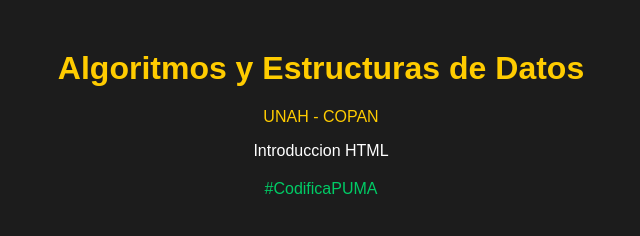
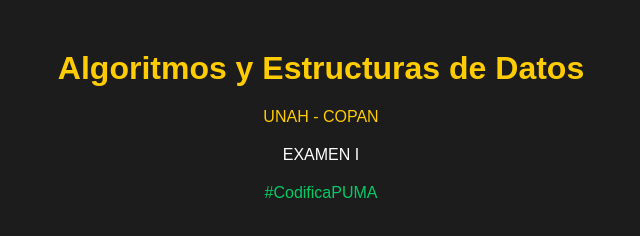
Before and after one commit to SamaelGarcia/examen-u1-pac3-2024, a plain HTML site: page Examen I/index.html in a window 1280 px wide. Shown: the full height of the page, 319-959 px from the left. Drawn offline with Linux system fonts and the light colour scheme.

Commit message:
Prueba de archivo

```diff
--- a/Examen I/index.html
+++ b/Examen I/index.html
@@ -10,14 +10,10 @@
     <div class="contenido">
         <h1>Algoritmos y Estructuras de Datos</h1>
         <a href="http://unah.edu.hn/">UNAH - COPAN</a>
-        <p>Introduccion HTML</p>
+        <p></p>EXAMEN I</p>
         <p id="pie" class="hasttag">#CodificaPUMA</p>
     </div>
 
-    <!-- <script>
-        alert("Hola mundo")
-    </script> -->
-    <!-- <script src="./js/app.js"></script> -->
-    <script src="./js/app2.js"></script>
+    <script src="./js/app.js"></script>
 </body>
 </html
--- /dev/null
+++ b/Examen I/js/app.js
@@ -0,0 +1 @@
+alert("EXAMEN");
```
